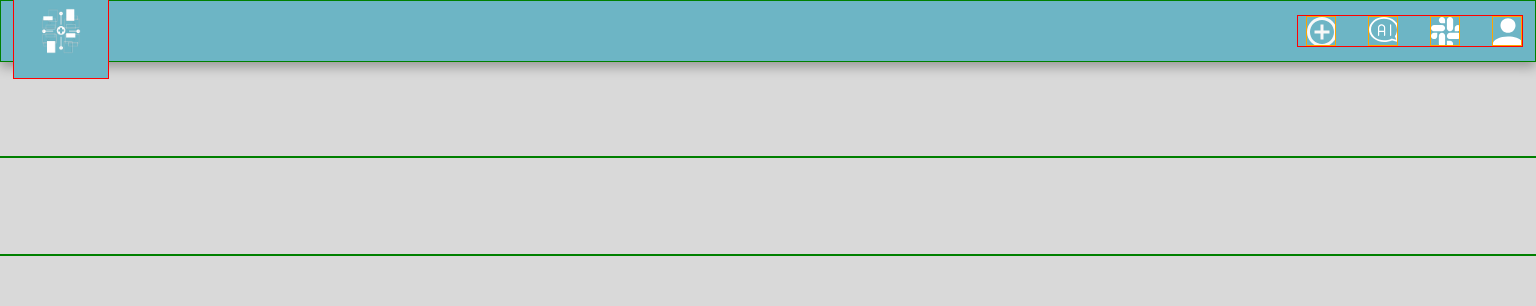
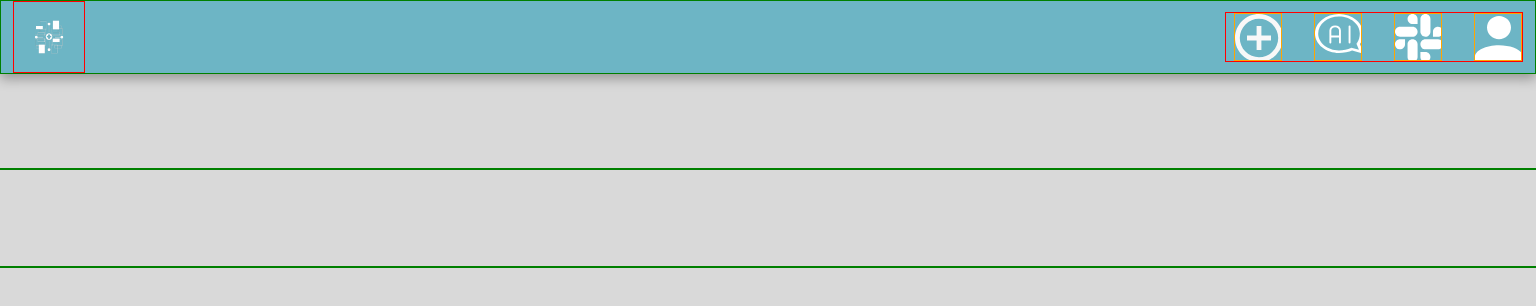
Before and after one commit to LifeLine-2ADSA/Site-Institucional, a website: page public/baseDeConhecimento.html in a window 1536 px wide. Drawn offline with Linux system fonts and the light colour scheme.

```diff
--- a/public/home/css/componentesBase/navbar.css
+++ b/public/home/css/componentesBase/navbar.css
@@ -13,14 +13,14 @@
 
 .mask {
     width: 100%;
-    height: var(--size-6xl);
+    height: var(--size-5xl);
     background-color: #6DB5C5;
     box-shadow: 0 0.45rem 0.7rem 0 rgba(0, 0, 0, 0.3);
 }
 
 .navbar {
     display: flex;
-    height: var(--size-6xl);
+    height: var(--size-5xl);
     justify-content: space-between;
     align-items: center;
     padding: .725rem;
@@ -32,8 +32,8 @@
   background-image: var(--img-logo);
   background-size: 100%;
   background-repeat: no-repeat;
-  width: 3.75rem;
-  height: 3.75rem;
+  width: var(--size-5xl);
+  height: var(--size-5xl);
   display: none;
   border: 1px solid red;
 }
@@ -81,41 +81,32 @@
 
 .navbar .navbar__menu {
     .navbar__icon {
-        height: var(--size-3xl);
-        width: var(--size-3xl);
+        height: var(--size-2xl);
+        width: var(--size-2xl);
         border: 0.5px solid orange;
     }
-    .navbar__icon:first-child {
+    .navbar__icon:nth-child(n) {
         background-color: inherit;
-        background-image: var(--img-icon__search);
-        background-size: var(--size-3xl);
+        background-size: var(--size-2xl);
         background-repeat: no-repeat;
     }
+    .navbar__icon:first-child {
+        background-image: var(--img-icon__search);
+    }
     .navbar__icon:nth-child(2) {
-        background-color: inherit;
         background-image: var(--img-icon__add);
-        background-size: var(--size-3xl);
-        background-repeat: no-repeat;
     }
     .navbar__icon:nth-child(3) {
-        background-color: inherit;
         background-image: var(--img-icon__chat);
-        background-size: var(--size-3xl);
-        background-repeat: no-repeat;
         display: none;
     }
     .navbar__icon:nth-child(4) {
-        background-color: inherit;
         background-image: var(--img-icon__slack);
-        background-size: var(--size-3xl);
         background-repeat: no-repeat;
         display: none;
     }
     .navbar__icon:nth-child(5) {
-        background-color: inherit;
         background-image: var(--img-icon__user);
-        background-size: var(--size-3xl);
-        background-repeat: no-repeat;
         display: none;
     }
 }
@@ -140,8 +131,24 @@
 
 /* md */
 @media (min-width: 768px) {
+    .navbar {
+        height: var(--size-6xl);
+    }
+    .mask {
+        height: var(--size-6xl);
+    }
+    .navbar .navbar__logo {
+        width: var(--size-6xl);
+        height: var(--size-6xl);
+    }
     .navbar .navbar__menu{
-
+    .navbar__icon {
+        height: var(--size-3xl);
+        width: var(--size-3xl);
+    }
+    .navbar__icon:nth-child(n) {
+        background-size: var(--size-3xl)
+    }
     .navbar__icon:first-child {
             display: none;
         }
@@ -169,24 +176,59 @@
 
 /* 2xl */
 @media (min-width: 1536px) {
+    .navbar {
+        height: var(--size-7xl);
+    }
+    .mask {
+        height: var(--size-7xl);
+    }
     .navbar .navbar__logo {
-        width: var(--size-8xl);
-        height: var(--size-8xl);
+        width: var(--size-7xl);
+        height: var(--size-7xl);
+    }
+    .navbar .navbar__menu{
+        .navbar__icon {
+            height: var(--size-5xl);
+            width: var(--size-5xl);
+        }
+        .navbar .navbar__logo {
+            width: var(--size-5xl);
+            height: var(--size-5xl);
+        }
+        .navbar__icon:nth-child(n) {
+            background-size: var(--size-5xl)
+        }
     }
 }
 
 /* 3xl */
 @media (min-width: 1850px) {
-    .navbar .navbar__logo {
-        width: var(--size-9xl);
-        height: var(--size-9xl);
+    .navbar {
+        height: var(--size-8xl);
     }
+    .mask {
+        height: var(--size-8xl);
+    }.navbar .navbar__logo {
+        width: var(--size-8xl);
+        height: var(--size-8xl);
+    }
+    .navbar .navbar__menu{
+        .navbar__icon {
+            height: var(--size-6xl);
+            width: var(--size-6xl);
+        }
+        .navbar .navbar__logo {
+            width: var(--size-6xl);
+            height: var(--size-6xl);
+        }
+        .navbar__icon:nth-child(n) {
+            background-size: var(--size-6xl)
+        }
+    }
+
 }
 
 /* TV */
 @media (min-width: 2400px) {
-    .navbar .navbar__logo {
-        width: var(--size-10xl);
-        height: var(--size-10xl);
-    }
+
 }
--- a/public/home/css/utils.css
+++ b/public/home/css/utils.css
@@ -85,10 +85,6 @@
 
 /* TV */
 @media (min-width: 2400px) {
-    .navbar .navbar__logo {
-        width: var(--size-10xl);
-        height: var(--size-10xl);
-    }
     .container {
         max-width: 2400px;
     }
```
